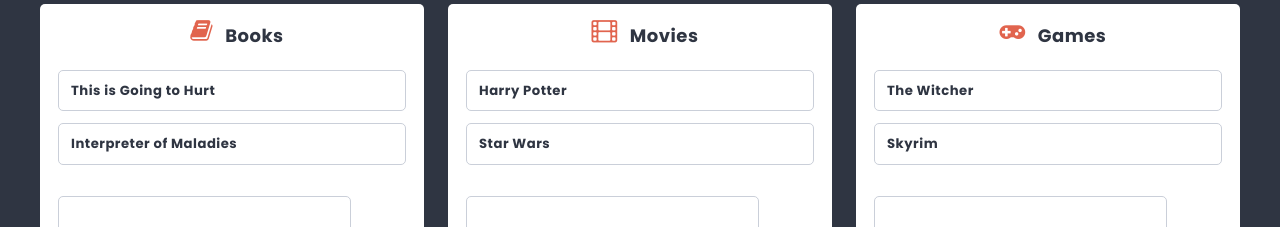
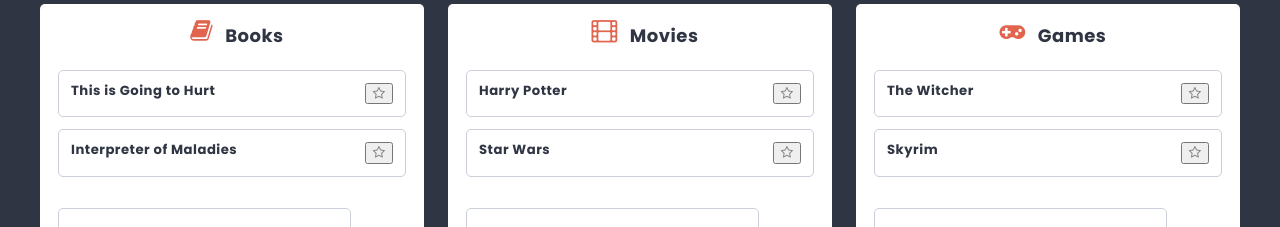
Before and after one commit to MaksBiderman/react-to-do-list, a React (Create React App) app: page /list/1 in a window 1280 px wide. Shown: the part 418-645 px from the top of the page. Built offline with nearby package versions, Linux system fonts and the light colour scheme.

Commit message:
add favorite button

```diff
--- a/src/components/Card/Card.js
+++ b/src/components/Card/Card.js
@@ -1,9 +1,25 @@
+import React from 'react';
 import styles from './Card.module.scss';
 
-const Card = props => {
+const Card = (props) => {
+  const { title, isFavorite, onToggleFavorite } = props;
+
+  const handleToggleFavorite = () => {
+    // Wywołaj funkcję przekazaną jako props, aby obsłużyć kliknięcie w przycisk "ulubienia"
+    onToggleFavorite();
+  };
+
   return (
-    <li className={styles.card}>{props.title}</li>
-
+    <li className={styles.card}>
+      {title}
+      <button
+        className={styles.favoriteButton}
+        style={{ color: isFavorite ? 'gold' : 'gray' }}
+        onClick={handleToggleFavorite}
+      >
+        <i className="fa fa-star-o" />
+      </button>
+    </li>
   );
 };
 
--- a/src/components/Column/Column.js
+++ b/src/components/Column/Column.js
@@ -1,15 +1,20 @@
 import styles from './Column.module.scss';
 import Card from '../Card/Card';
 import CardForm from '../CardForm/CardForm';
-import { useSelector } from 'react-redux';
+import { useSelector, useDispatch } from 'react-redux';
 import { useMemo } from 'react';
-import { getFilteredCards } from '../../redux/store';
+import { getFilteredCards, toggleCardFavorite } from '../../redux/store';
 
 const Column = (props) => {
 
   const cards = useSelector(state => getFilteredCards(state, props.id));
   console.log('Column render');
   const memoizedCards = useMemo(() => cards, [cards]);
+  const dispatch = useDispatch();
+  const handleToggleFavorite = (cardId) => {
+    // Wywołaj akcję Redux, aby zmienić stan ulubienia karty
+    dispatch(toggleCardFavorite(cardId));
+  };
 
   return (
     <article className={styles.column}>
@@ -19,7 +24,12 @@
       </h2>
       <ul className={styles.cards}>
         {memoizedCards.map((card) => (
-          <Card key={card.id} title={card.title} />
+          <Card
+            key={card.id}
+            title={card.title}
+            isFavorite={card.isFavorite}
+            onToggleFavorite={() => handleToggleFavorite(card.id)}
+          />
         ))}
       </ul>
       <CardForm columnId={props.id} />
--- a/src/components/Favorite/Favorite.js
+++ b/src/components/Favorite/Favorite.js
@@ -1,12 +1,35 @@
-import styles from './Favorite.module.scss'
+import React from 'react';
+import styles from './Favorite.module.scss';
 import PageTitle from '../PageTitle/PageTitle';
+import { useSelector, useDispatch } from 'react-redux';
+import { getFavoriteCards, toggleCardFavorite } from '../../redux/store';
+import Card from '../Card/Card';
 
 const Favorite = () => {
+  const favoriteCards = useSelector(getFavoriteCards);
+  const dispatch = useDispatch();
+
+  // Definiuj funkcję handleToggleFavorite w komponencie Favorite
+  const handleToggleFavorite = (cardId) => {
+    // Wywołaj akcję Redux toggleCardFavorite, aby zmienić stan ulubienia karty
+    dispatch(toggleCardFavorite(cardId));
+  };
+
   return (
     <div className={styles.favorite}>
-      <PageTitle children={'FAVORITE'}/>
-      <p className={styles.subtitle}>Lorem ipsum</p>
+      <PageTitle children={'FAVORITE'} />
+      <ul className={styles.cardList}>
+        {favoriteCards.map((card) => (
+          <Card
+            key={card.id}
+            title={card.title}
+            isFavorite={card.isFavorite}
+            onToggleFavorite={() => handleToggleFavorite(card.id)}
+          />
+        ))}
+      </ul>
     </div>
-  )
-}
+  );
+};
+
 export default Favorite;
--- a/src/components/Favorite/Favorite.module.scss
+++ b/src/components/Favorite/Favorite.module.scss
@@ -22,3 +22,6 @@
 .title + .subtitle {
   margin-top: (- $base-size * 3);
 }
+.cardList {
+  color: $color-dark;
+}
--- a/src/redux/store.js
+++ b/src/redux/store.js
@@ -15,6 +15,8 @@
       return { ...state, lists: [...state.lists, { ...action.payload, id: shortid() }]};
     case 'UPDATE_SEARCHFORM':
       return { ...state, searchString: action.payload };
+      case 'TOGGLE_CARD_FAVORITE':
+        return { ...state, cards: state.cards.map(card => (card.id === action.payload) ? { ...card, isFavorite: !card.isFavorite } : card) };
     default:
       return state;
   }
@@ -35,6 +37,8 @@
 export const getListById = ({lists}, listId) => lists.find(list => list.id === listId)
 export const getColumnsByList = (state, listId) => state.columns.filter(column => column.listId === listId)
 export const getAllLists = (state) => state.lists;
+export const getFavoriteCards = (state) =>
+  state.cards.filter((card) => card.isFavorite === true);
 
 
 
@@ -43,3 +47,4 @@
 export const addCard = payload => ({ type: 'ADD_CARD', payload });
 export const addList = payload => ({type: 'ADD_LIST', payload});
 export const updateSearchform = payload => ({ type: 'UPDATE_SEARCHFORM', payload });
+export const toggleCardFavorite = (cardId) => ({ type: 'TOGGLE_CARD_FAVORITE', payload: cardId });
```
